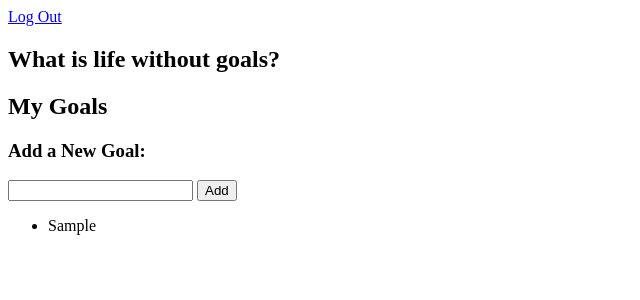
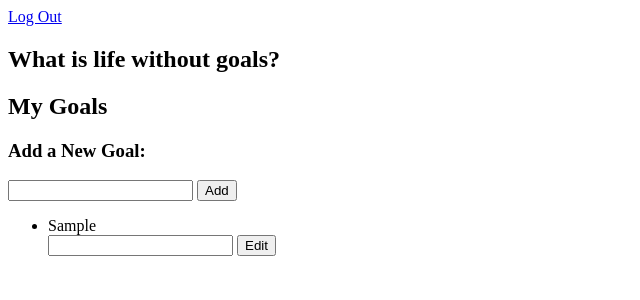
Before and after one commit to ReyBernDia/MyGoalsWebsite, a Flask app: page /user-page in a window 1280 px wide. Shown: the top 300 px of the page, without its empty margins (0-640 px from the left). Run offline with Flask 2, Linux system fonts and the light colour scheme; the visitor is signed in with stand-in values (Sample User, id 1); tables that the repository leaves empty hold one stand-in row (values such as "Sample post").

Commit message:
Users can edit their goals.

```diff
--- a/server.py
+++ b/server.py
@@ -107,6 +107,21 @@ def add_new_goal():
     flash("New Goal Added!")
     return redirect('/user-page')
 
+@app.route('/edit_goal', methods=['POST'])
+def edit_goal():
+    """Edit existing user goal."""
+
+    goal = request.form.get('goal')
+    goal_id = request.form.get('goal_id')
+
+    edit_goal = Goals.query.filter(Goals.goal_id == goal_id).one()
+
+    edit_goal.u_goal = goal
+    db.session.add(edit_goal)
+    db.session.commit()
+
+    flash("You edited your goal!")
+    return redirect('/user-page')
 
 if __name__ == "__main__":
 
--- a/templates/user_page.html
+++ b/templates/user_page.html
@@ -18,8 +18,13 @@
           {% for goals in user.goals %}
 
             <li> {{goals.u_goal}}</li>
-
-
+            <div>
+            <form action="/edit_goal", method = "POST">
+              <input type="text" name="goal" maxlength="200">
+              <input type="hidden" name="goal_id" value="{{goals.goal_id}}">
+              <input type="submit" value="Edit">
+            </form>
+            </div>
           {% endfor %}
         </ul>
     </div>
```
